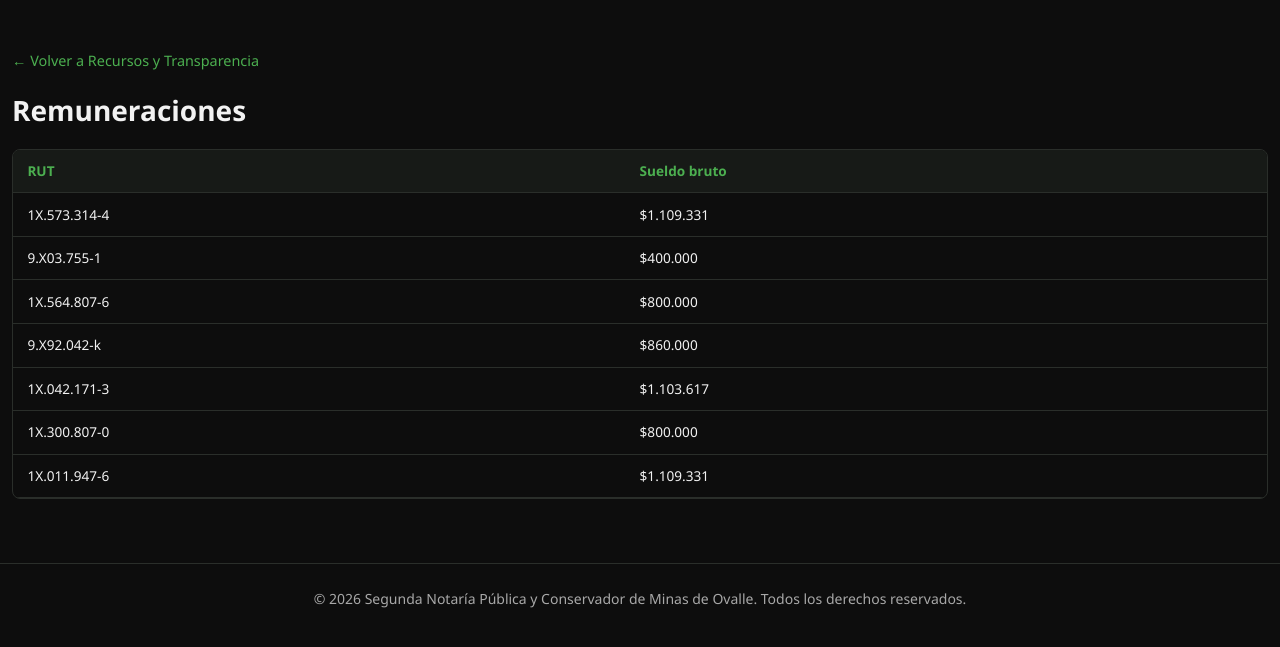
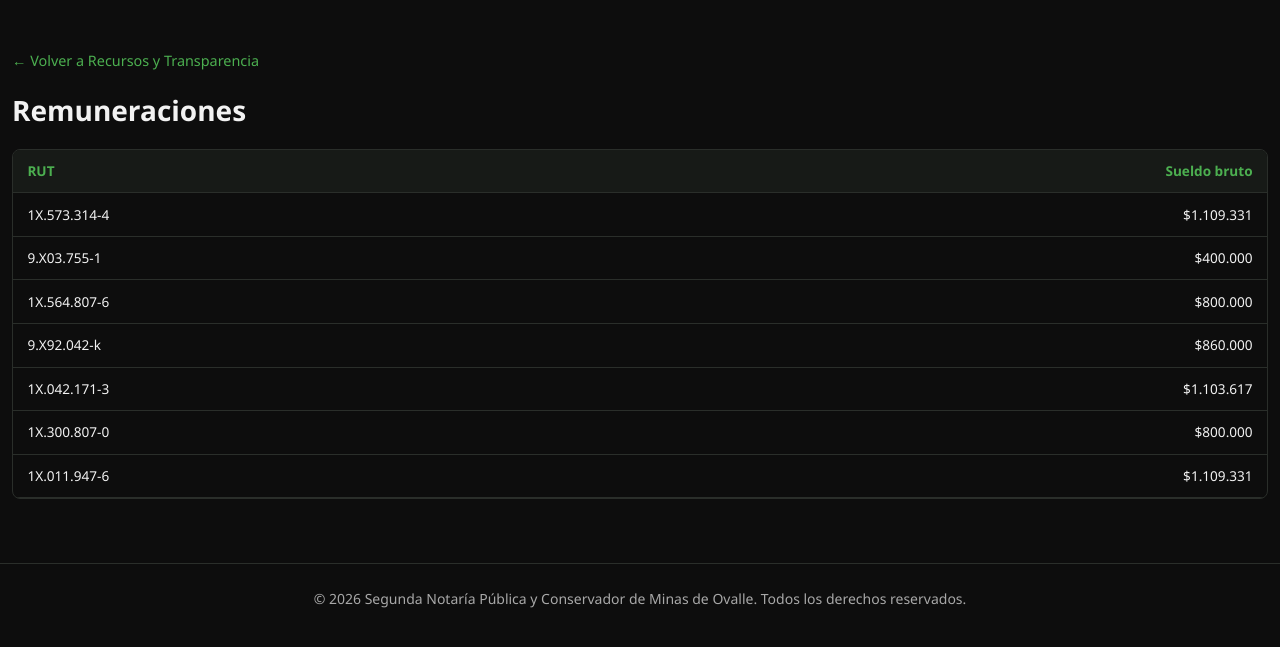
Before and after one commit to alvcab/notariacabrera-web, a PHP site: page /remuneraciones.html in a window 1280 px wide. Shown: the part 71-718 px from the top of the page. Run offline with PHP 8.4, Linux system fonts and the light colour scheme.

Commit message:
Alinear a la derecha la columna de sueldo bruto

```diff
--- a/css/registro.css
+++ b/css/registro.css
@@ -122,6 +122,11 @@
   white-space: normal;
 }
 
+.registro-table td.col-monto,
+.registro-table th.col-monto {
+  text-align: right;
+}
+
 .registro-table tbody tr:hover {
   background-color: var(--bg-alt);
 }
--- a/remuneraciones.html
+++ b/remuneraciones.html
@@ -29,37 +29,37 @@
         <thead>
           <tr>
             <th>RUT</th>
-            <th>Sueldo bruto</th>
+            <th class="col-monto">Sueldo bruto</th>
           </tr>
         </thead>
         <tbody>
           <tr>
             <td>1X.573.314-4</td>
-            <td>$1.109.331</td>
+            <td class="col-monto">$1.109.331</td>
           </tr>
           <tr>
             <td>9.X03.755-1</td>
-            <td>$400.000</td>
+            <td class="col-monto">$400.000</td>
           </tr>
           <tr>
             <td>1X.564.807-6</td>
-            <td>$800.000</td>
+            <td class="col-monto">$800.000</td>
           </tr>
           <tr>
             <td>9.X92.042-k</td>
-            <td>$860.000</td>
+            <td class="col-monto">$860.000</td>
           </tr>
           <tr>
             <td>1X.042.171-3</td>
-            <td>$1.103.617</td>
+            <td class="col-monto">$1.103.617</td>
           </tr>
           <tr>
             <td>1X.300.807-0</td>
-            <td>$800.000</td>
+            <td class="col-monto">$800.000</td>
           </tr>
           <tr>
             <td>1X.011.947-6</td>
-            <td>$1.109.331</td>
+            <td class="col-monto">$1.109.331</td>
           </tr>
         </tbody>
       </table>
```
